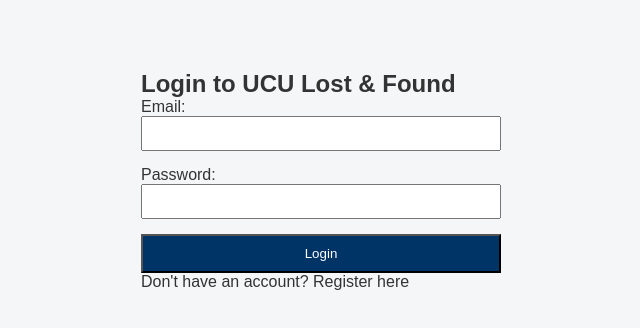
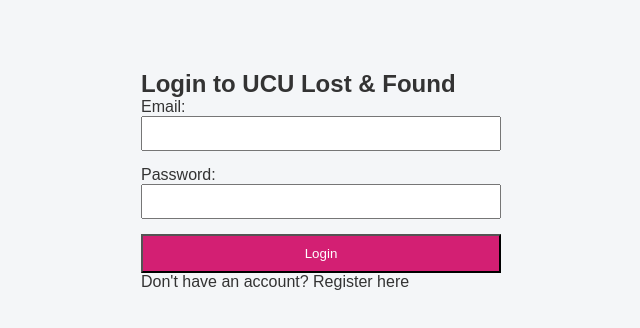
Before and after one commit to hadijahkaramagi7-ctrl/UCU_LOST_AND_FOUND, a React app in the folder frontend/: page /login in a window 1280 px wide. Shown: the top 328 px of the page, without its empty margins (319-959 px from the left). Built offline with nearby package versions, Linux system fonts and the light colour scheme; the HTML template or start-up script is replaced by a standard one.

Commit message:
Update login button color to #d31f73

```diff
--- a/frontend/src/pages/Login.jsx
+++ b/frontend/src/pages/Login.jsx
@@ -47,7 +47,7 @@ export default function Login() {
             style={{ width: '100%', padding: '8px' }}
           />
         </div>
-        <button type="submit" style={{ padding: '10px', backgroundColor: '#003366', color: 'white' }}>
+        <button type="submit" style={{ padding: '10px', backgroundColor: '#d31f73', color: 'white' }}>
           Login
         </button>
       </form>
```
